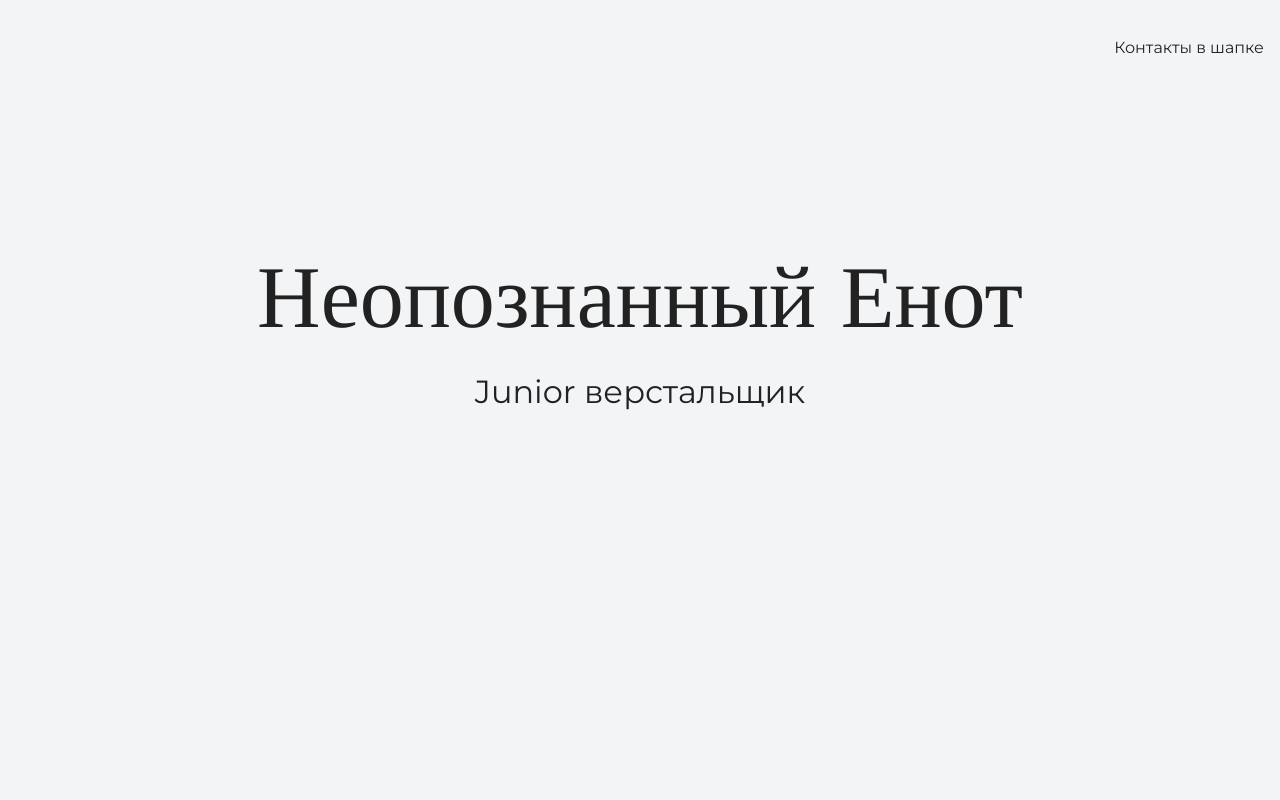
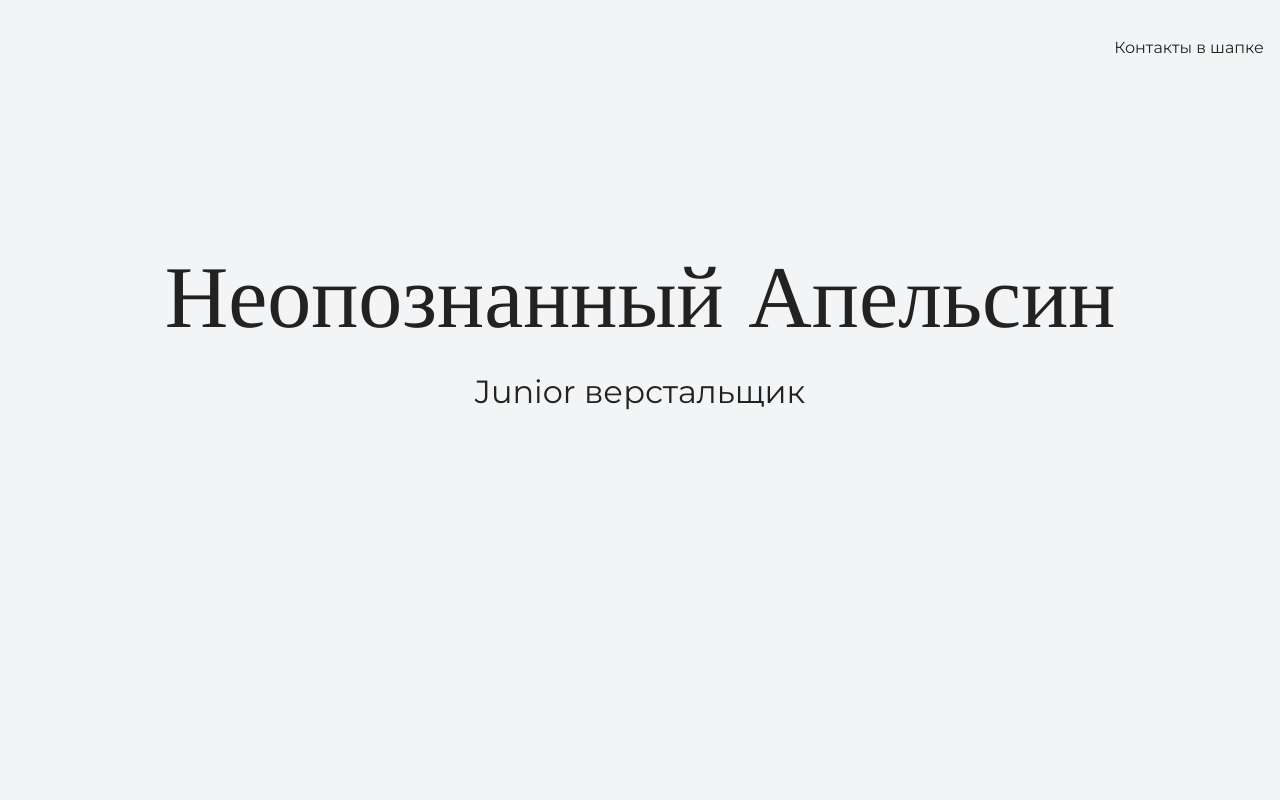
Before and after one commit to RusLon32/site, a plain HTML site: page index.html in a window 1280 px wide. Shown: the top 800 px of the page. Drawn offline with nearby package versions, Linux system fonts and the light colour scheme.

Commit message:
Заменил заголовок на главной

```diff
--- a/index.html
+++ b/index.html
@@ -16,7 +16,7 @@
 
     <section class="hero-image">
       <div class="container">
-      <h1 class="heading">Неопознанный Енот</h1>
+      <h1 class="heading">Неопознанный Апельсин</h1>
       <p>Junior верстальщик</p>
       </div>
     </section>
```
